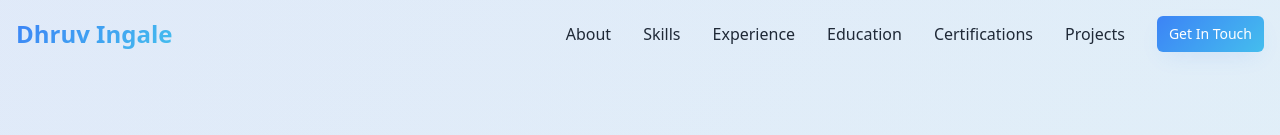
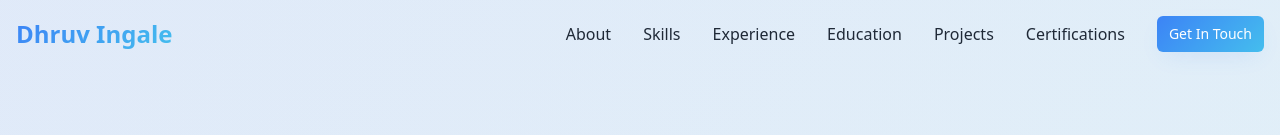
Before and after one commit to dmw14/Portfolio-Webpage, a React (Vite) app: page / in a window 1280 px wide. Shown: the top 135 px of the page. Built offline with nearby package versions, Linux system fonts and the light colour scheme.

Commit message:
alignment changes

```diff
--- a/src/components/Header.tsx
+++ b/src/components/Header.tsx
@@ -27,8 +27,8 @@ const Header = () => {
     { label: "Skills", id: "skills" },
     { label: "Experience", id: "experience" },
     { label: "Education", id: "education" },
+    { label: "Projects", id: "projects" },
     { label: "Certifications", id: "certifications" },
-    { label: "Projects", id: "projects" },
   ];
 
   return (
--- a/src/pages/Index.tsx
+++ b/src/pages/Index.tsx
@@ -19,8 +19,8 @@ const Index = () => {
       <Skills />
       <Experience />
       <Education />
+      <Projects />
       <Certifications />
-      <Projects />
       <SkillsInterests />
       <Contact />
       <Footer />
```
